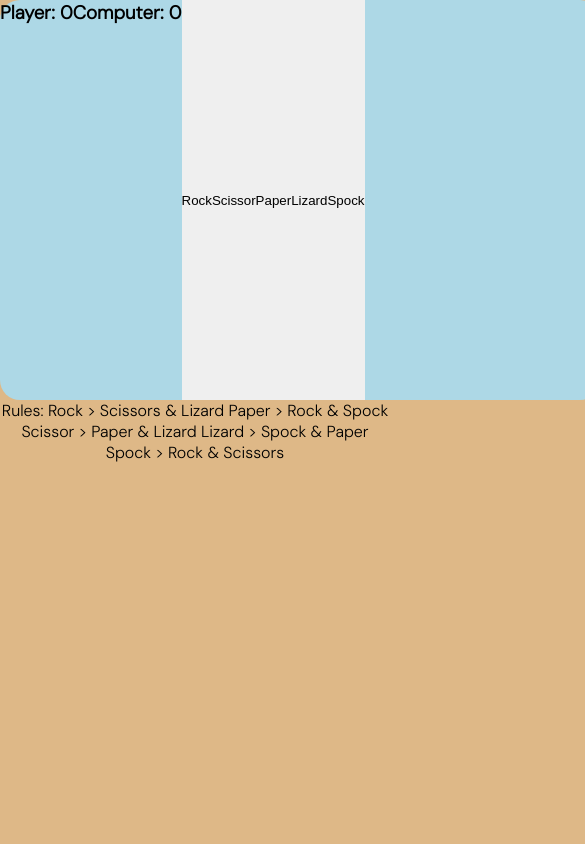
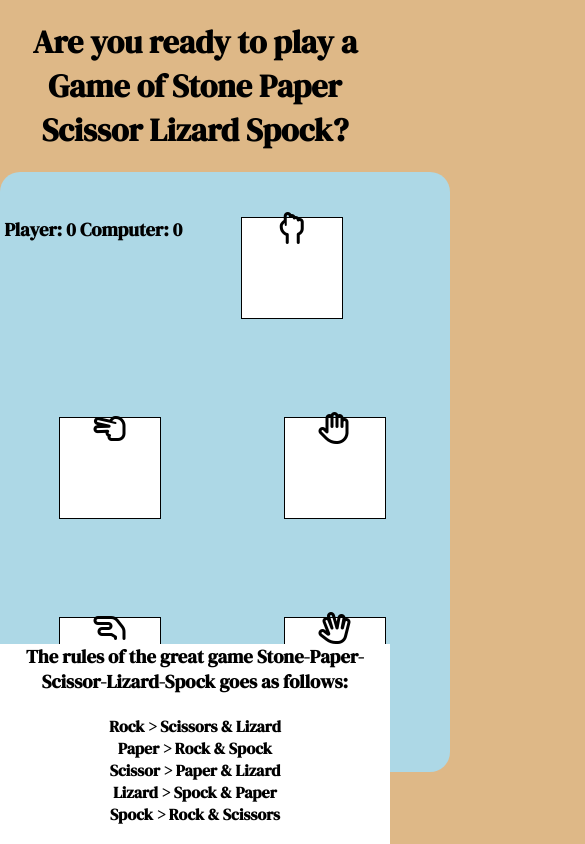
Before and after one commit to Buster753/project2, a plain HTML site: page index.html in a window 390 px wide. Shown: the whole page, 585 px wide, since content can reach past the window. Drawn offline with Linux system fonts and the light colour scheme.

Commit message:
javascript and html and css added

```diff
--- a/assets/css/style.css
+++ b/assets/css/style.css
@@ -16,7 +16,9 @@ body {
 }
 
 h1,
-h2 {
+h2,
+h3,
+h4 {
     color: black;
     font-family: DM Serif Display, serif;
 
@@ -35,19 +37,95 @@ hr {
     flex-direction: row;
 }
 
+#gameTitle {
+    text-align: center;
+    padding: 20px;
+}
+
 .quizWindow {
     background-color: lightblue;
     border-radius: 20px;
     box-sizing: border-box;
-    height: 400px;
+    height: 500px;
     width: 600px;
     text-align: center;
     margin: auto;
 
 }
 
+#rock,
+#paper,
+#scissor,
+#lizard,
+#spock {
+    height: 100px;
+    width: 100px;
+    background-color: white;
+    border: 1px solid black;
+    cursor: pointer;
+    margin-top: 10%;
+    margin-left: 13%;
+    margin-right: auto;
+
+}
+#playerScore, #computerScore {
+    margin-top: 10%;
+    margin-left: 1%;
+}
+
+#rock:hover,
+#paper:hover,
+#scissor:hover,
+#lizard:hover,
+#spock:hover {
+    background-color: gray;
+    opacity: 70%;
+
+}
+
 #footer {
     text-align: center;
-    margin: auto;
-    position: absolute;
+    position: fixed;
+    bottom: 0%;
+    height: 170px;
+    width: 100%;
+    background-color: white;
+
 }
+
+@media only screen and (max-width: 599px){
+    .quizWindow {
+            background-color: lightblue;
+            border-radius: 20px;
+            box-sizing: border-box;
+            height: 600px;
+            width: 450px;
+            text-align: center;
+            margin: auto;
+
+        }
+    #rock,
+    #paper,
+    #scissor,
+    #lizard,
+    #spock {
+        height: 100px;
+        width: 100px;
+        background-color: white;
+        border: 1px solid black;
+        cursor: pointer;
+        margin-top: 10%;
+        margin-left: 13%;
+        margin-right: auto;
+
+    }
+
+    #footer {
+    text-align: center;
+    position: fixed;
+    bottom: 0%;
+    height: 200px;
+    width: 100%;
+    background-color: white;
+    }
+}
--- a/assets/js/script.js
+++ b/assets/js/script.js
@@ -1,19 +1,65 @@
-let playerScore = document.getElementByClass(".playerScore")[0];
+const playerScoreBoard = document.getElementById("playerScore");
+const computerScoreBoard = document.getElementById("computerScore");
+
+let choices = ["rock", "paper", "scissor", "lizard", "spock"];
+
+let playerScore = 0;
 let computerScore = 0;
-let choices = ["rock", "paper", "scissors", "lizard", "spock"];
 
-// document. ....
+const rock = document.getElementById("rock")
+const paper = document.getElementById("paper")
+const scissor = document.getElementById("scissor")
+const lizard = document.getElementById("lizard")
+const spock = document.getElementById("spock")
 
+const gameTitle = document.getElementById("gameTitle");
 
-function randomComputer(){
-    let randomChoice = Math.floor(math.random() * choices.length);
-    return choices[randomChoice]
+rock.addEventListener("click", function() {
+    result("rock")
+});
+scissor.addEventListener("click", function () {
+    result("paper");
+});
+paper.addEventListener("click", function () {
+    result("scissor");
+});
+lizard.addEventListener("click", function () {
+    result("lizard");
+});
+spock.addEventListener("click", function () {
+    result("spock");
+});
+
+function randomComputer() {
+    let randomChoice = Math.floor(Math.random() * choices.length);
+    return choices[randomChoice];
 }
 
-function result(){
+function result(pChoice) {
+    let cChoice = randomComputer();
+    if (pChoice === cChoice) {
+        gameTitle.innerHTML = pChoice + " Does not beat " + cChoice + "<br>" + "     It is a Tie!"
+    }
+    else if (
+        (pChoice === "rock" && cChoice === "scissor") ||
+        (pChoice === "rock" && cChoice === "lizard") ||
+        (pChoice === "paper" && cChoice === "rock") ||
+        (pChoice === "paper" && cChoice === "spock") ||
+        (pChoice === "scissor" && cChoice === "paper") ||
+        (pChoice === "scissor" && cChoice === "lizard") ||
+        (pChoice === "lizard" && cChoice === "spock") ||
+        (pChoice === "lizard" && cChoice === "paper") ||
+        (pChoice === "spock" && cChoice === "scissor") ||
+        (pChoice === "spock" && cChoice === "rock")
+    ) {
+        gameTitle.innerHTML = pChoice + " beats " + cChoice + "<br>" + "      You Win!"
+        playerScore++;
+        playerScoreBoard.innerHTML = "Player: " + playerScore;
 
+    } else {
+        gameTitle.innerHTML = pChoice + " gets beaten by " + cChoice + "<br>" + "      You Lose!"
+        computerScore++;
+        computerScoreBoard.innerHTML = "Computer: " + computerScore;
+
+    }
 }
-
-function playGame(){
-
-}
--- a/index.html
+++ b/index.html
@@ -10,29 +10,34 @@
   </head>
 
   <body>
+    <h1 id="gameTitle" >
+        Are you ready to play a Game of Stone Paper Scissor Lizard Spock? <br>
+    </h1>
     <section class="quizWindow flex-container">
-      <h3 class="playerScore">Player: 0</h3>
-      <h3 class="computerScore">Computer: 0</h3>
-      <button onclick="playGame('rock')" class="gameChoice" id="rock">
-        Rock
-      </button>
-      <button onclick="playGame('scissor')" class="gameChoice" id="scissor">
-        Scissor
-      </button>
-      <button onclick="playGame('paper')" class="gameChoice" id="paper">
-        Paper
-      </button>
-      <button onclick="playGame('lizard')" class="gameChoice" id="lizard">
-        Lizard
-      </button>
-      <button onclick="playGame('spock')" class="gameChoice" id="spock">
-        Spock
-      </button>
+      <h3 id="playerScore">Player: 0</h3>
+      <h3 id="computerScore">Computer: 0</h3>
+      <div class="gameChoice" id="rock"><i class="fa-regular fa-hand-back-fist fa-2xl" data-fa-transform="down-14 grow-10" style="color: #000000;"></i></div>
+      <div class="gameChoice" id="scissor"><i class="fa-regular fa-hand-scissors fa-2xl" data-fa-transform="down-14 grow-10" style="color: #000000;"></i></div>
+      <div class="gameChoice" id="paper"><i class="fa-regular fa-hand fa-2xl" data-fa-transform="down-14 grow-10" style="color: #000000;"></i></div>
+      <div class="gameChoice" id="lizard"><i class="fa-regular fa-hand-lizard fa-2xl" data-fa-transform="down-14 grow-10" style="color: #000000;"></i></div>
+      <div class="gameChoice" id="spock"><i class="fa-regular fa-hand-spock fa-2xl" data-fa-transform="down-14 grow-10" style="color: #000000;"></i></div>
     </section>
 
     <footer id="footer">
-      Rules: Rock > Scissors & Lizard Paper > Rock & Spock Scissor > Paper &
-      Lizard Lizard > Spock & Paper Spock > Rock & Scissors
+      <h3>
+        The rules of the great game Stone-Paper-Scissor-Lizard-Spock goes as
+        follows:
+      </h3>
+      <br />
+      <h4>
+        Rock > Scissors & Lizard<br />
+        Paper > Rock & Spock<br />
+        Scissor > Paper & Lizard<br />
+        Lizard > Spock & Paper<br />
+        Spock > Rock & Scissors
+      </h4>
     </footer>
+    <script src="https://kit.fontawesome.com/c86492803a.js" crossorigin="anonymous"></script>
+    <script src = "assets/js/script.js"></script>
   </body>
 </html>
```
Also changed, not shown: .theia/launch.json (added).
